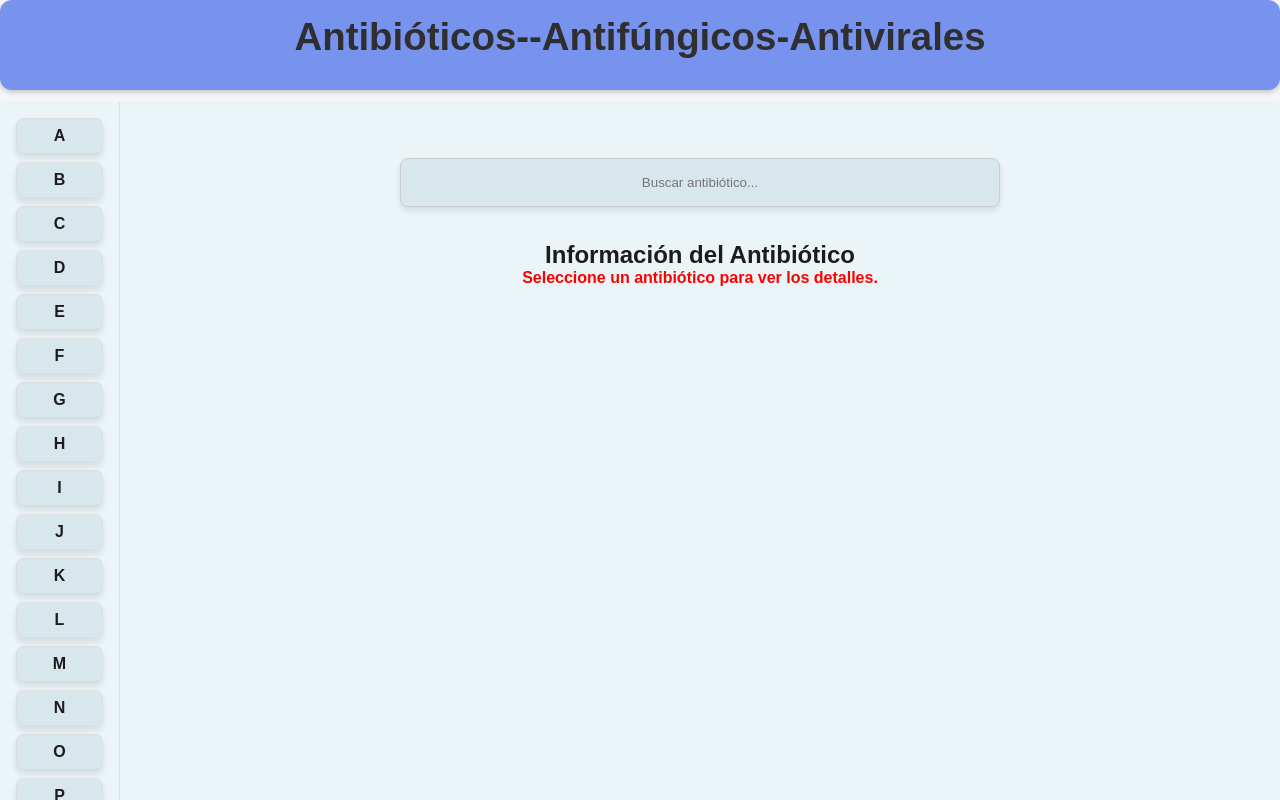
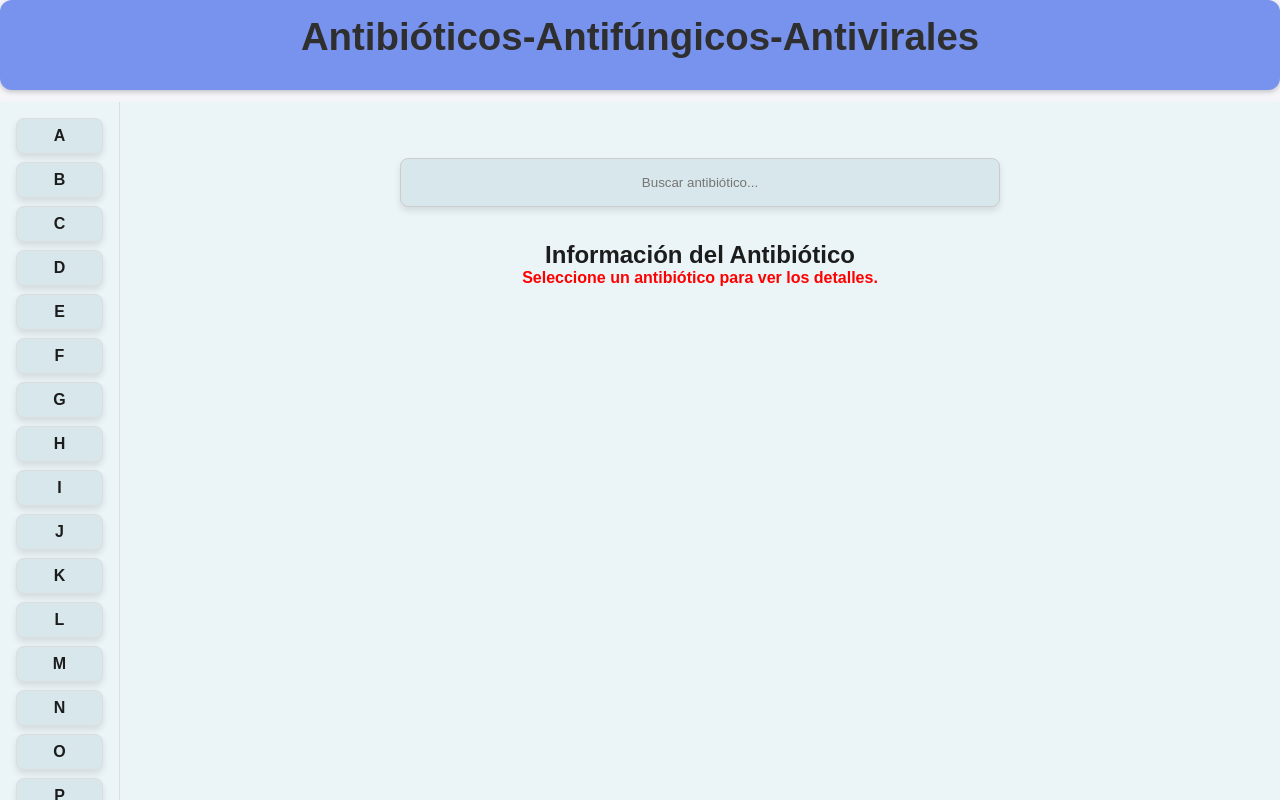
Before and after one commit to jolejuma73/04_atb_ia, a plain HTML site: page index.html in a window 1280 px wide. Shown: the top 800 px of the page. Drawn offline with Linux system fonts and the light colour scheme.

Commit message:
Actualizar index.html

```diff
--- a/index.html
+++ b/index.html
@@ -8,7 +8,7 @@
 </head>
 <body>
     <header>
-        <h1>Antibióticos--Antifúngicos-Antivirales</h1>
+        <h1>Antibióticos-Antifúngicos-Antivirales</h1>
     </header>
     <main>
         <div id="main-content">
```
